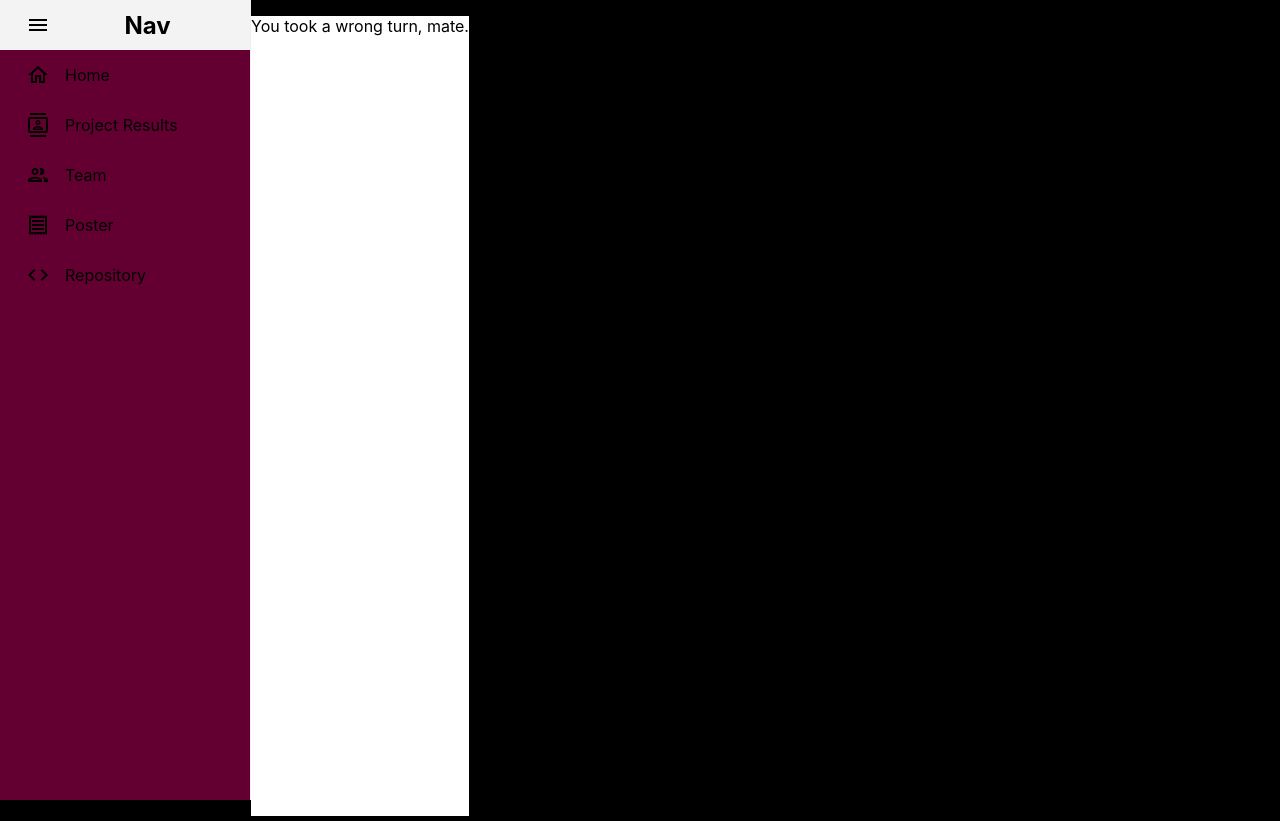
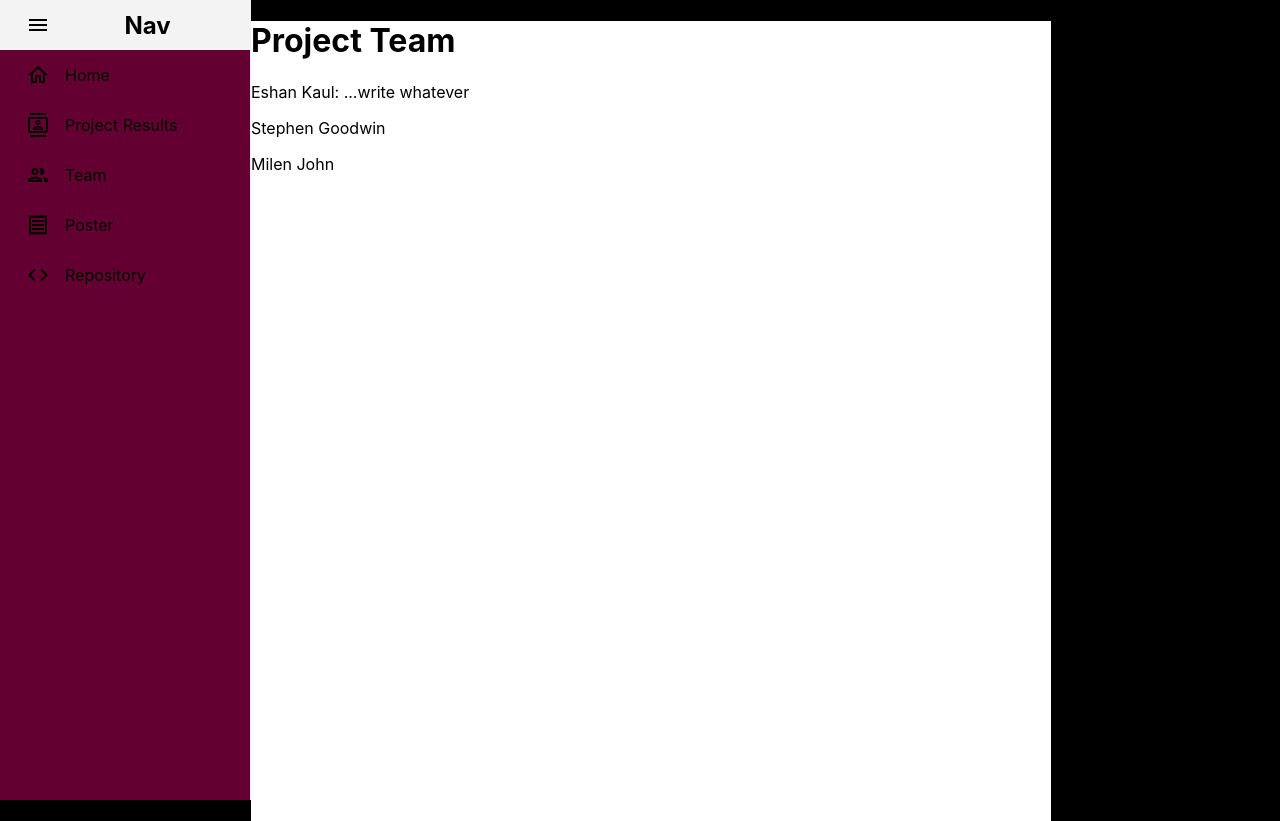
Before and after one commit to eshan-kaul/ML_Capstone, a React (Create React App) app in the folder frontend/: page /team in a window 1280 px wide. Built offline with nearby package versions, Linux system fonts and the light colour scheme.

Commit message:
Basic Team page. Needs additional writing.

```diff
--- a/frontend/src/App.js
+++ b/frontend/src/App.js
@@ -15,6 +15,7 @@ import {
 
   import Home from "./pages/Home"
   import ProjectResults from "./pages/ProjectResults";
+  import Team from "./pages/Team";
 function App() {
   const textColor = { color: 'white'}
 
@@ -33,6 +34,7 @@ function App() {
               window.location.replace("https://github.com/eshan-kaul/ML_Cap")
             }}/>
             <Route path='/*' element={<NotFound />} />
+            <Route path='/team' element={<Team />} />
           </Routes>
           <Outlet/>
           <Footer/>
--- a/frontend/src/components/Sidebar.js
+++ b/frontend/src/components/Sidebar.js
@@ -31,7 +31,7 @@ const Sidebar2 = ()  => {
           </MenuItem>
           <MenuItem component={<Link to="/" />}icon={<HomeOutlinedIcon/>}>Home</MenuItem>
           <MenuItem component={<Link to="/project-results" />}icon={<ContactsOutlinedIcon />}>Project Results</MenuItem>
-          <MenuItem icon={<PeopleOutlinedIcon />}>Team</MenuItem>
+          <MenuItem component={<Link to="/team" />} icon={<PeopleOutlinedIcon />}>Team</MenuItem>
           <MenuItem icon={<ReceiptOutlinedIcon />}>Poster</MenuItem>
           <MenuItem component={<Link to="/code" />} icon={<Code />}>Repository</MenuItem>
         </Menu>
--- /dev/null
+++ b/frontend/src/pages/Poster.js
@@ -0,0 +1 @@
+//TODO add the project poster to this page. Could probably be an image or something.
--- a/frontend/src/pages/Team.js
+++ b/frontend/src/pages/Team.js
@@ -0,0 +1,23 @@
+import React from 'react';
+const Team = () => {
+    return (
+      <div
+      style = {{backgroundColor: 'white', height:"100vh", width:"100vh"}}>
+      <>
+        <header>
+          <h1>Project Team</h1>
+        </header>
+        <p>
+            Eshan Kaul: ...write whatever
+        </p>
+        <p>
+            Stephen Goodwin
+        </p>
+        <p>
+            Milen John
+        </p>
+      </>
+      </div>
+    );
+  };
+  export default Team;
```
